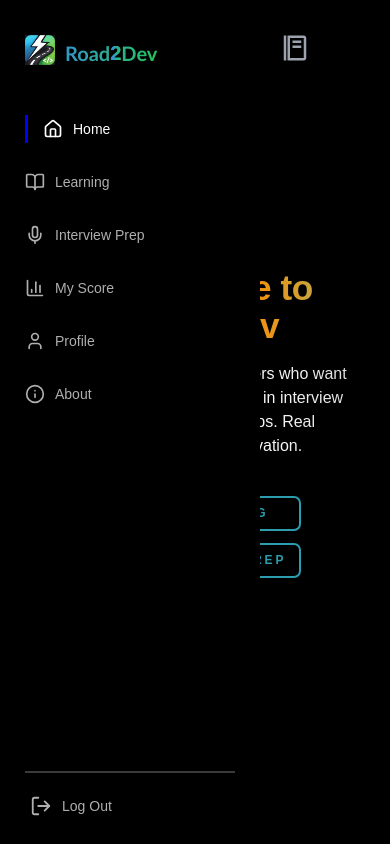
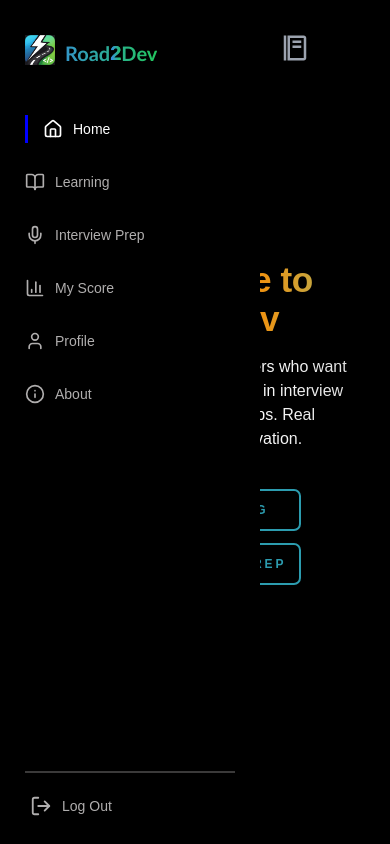
Before and after one commit to Azaz-Gori07/Road2Dev, a React (Vite) app in the folder client/: page / in a window 390 px wide. Built offline with nearby package versions, Linux system fonts and the light colour scheme.

Commit message:
fix buttons size

```diff
--- a/client/src/pages/Home.css
+++ b/client/src/pages/Home.css
@@ -188,7 +188,7 @@
     gap: 1rem;
   }
   .button {
-  padding: .7em 1em;
+  padding: 1em 1em;
   border: none;
   border-radius: 5px;
   font-weight: bold;
```
